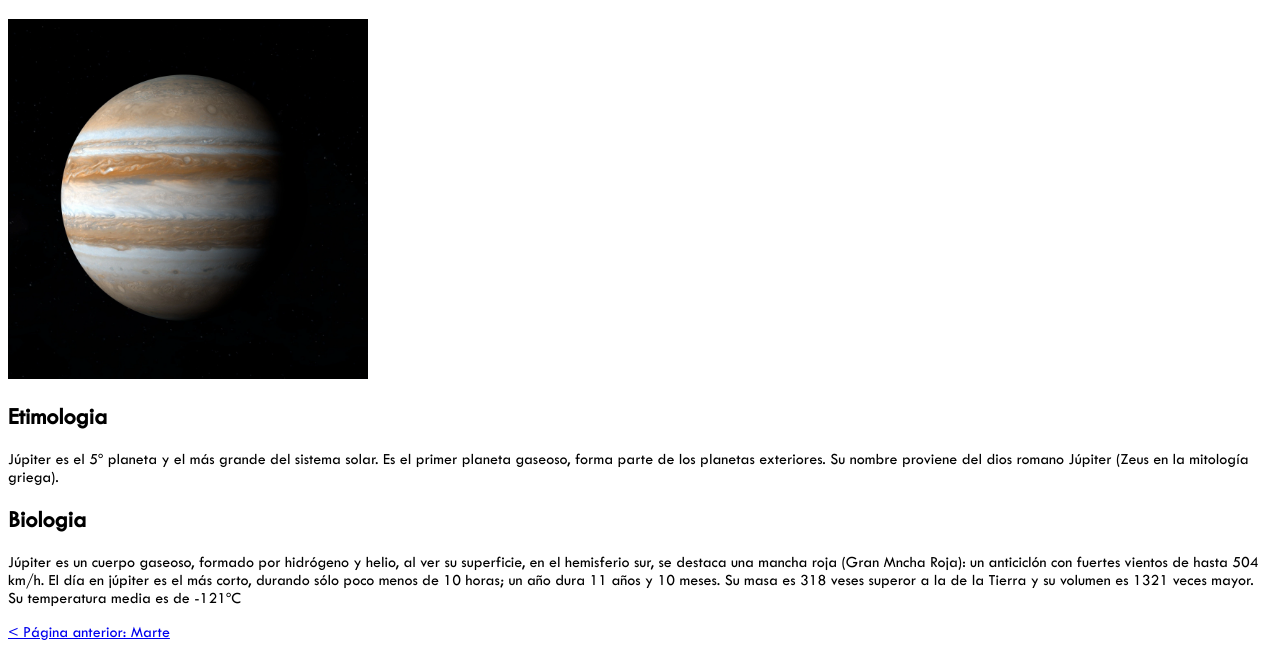
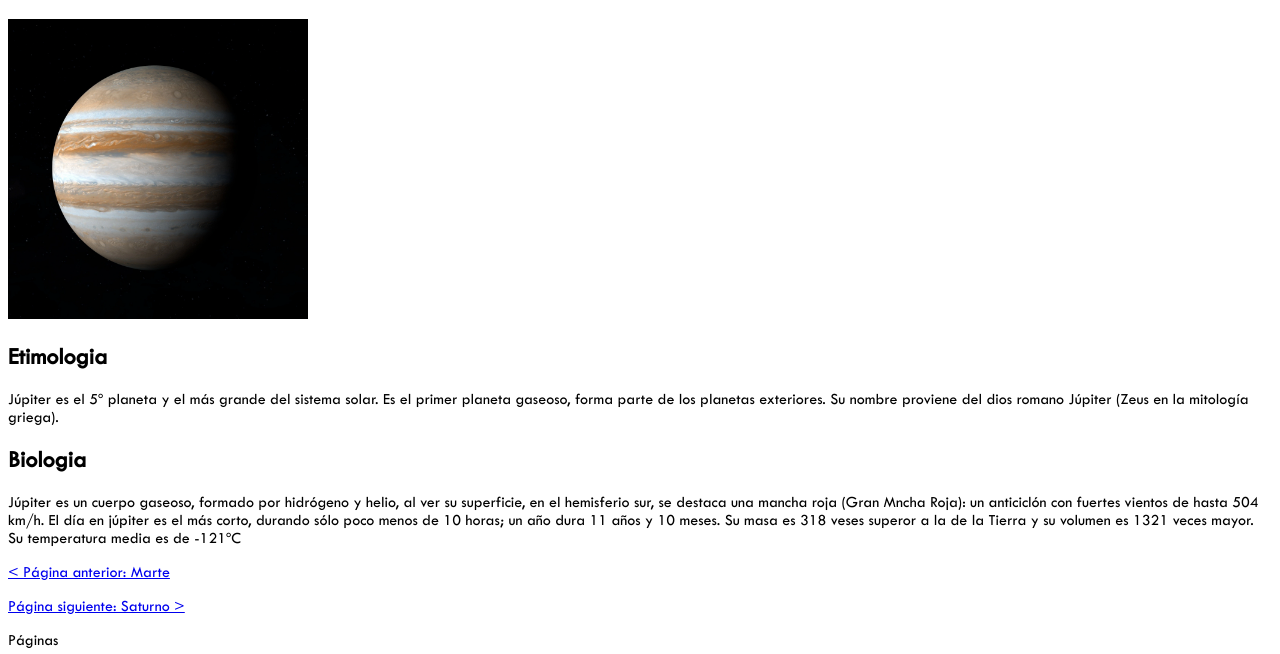
Before and after one commit to Xema88/Proyecto-Cosmos, a plain HTML site: page portfolio/jupiter.html in a window 1280 px wide. Shown: the part 62-716 px from the top of the page. Drawn offline with Linux system fonts and the light colour scheme; files whose address does not match are found by name.

Commit message:
Update jupiter.html

```diff
--- a/portfolio/jupiter.html
+++ b/portfolio/jupiter.html
@@ -11,7 +11,7 @@
 <body>
     <header>
         <h1>Júpiter ♃</h1>
-    <img src="../img/jupiter.webp" alt="Júpiter" width="360px">
+    <img src="../img/jupiter.webp" alt="Júpiter" width="300px">
     </header>
     <main>
         <div id="contenidos">
```
